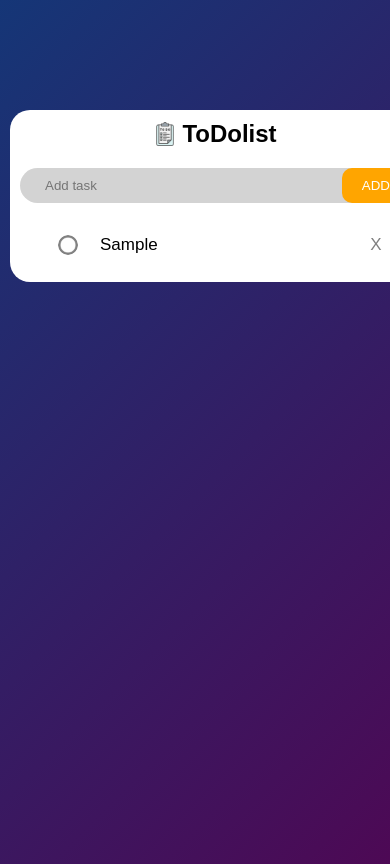
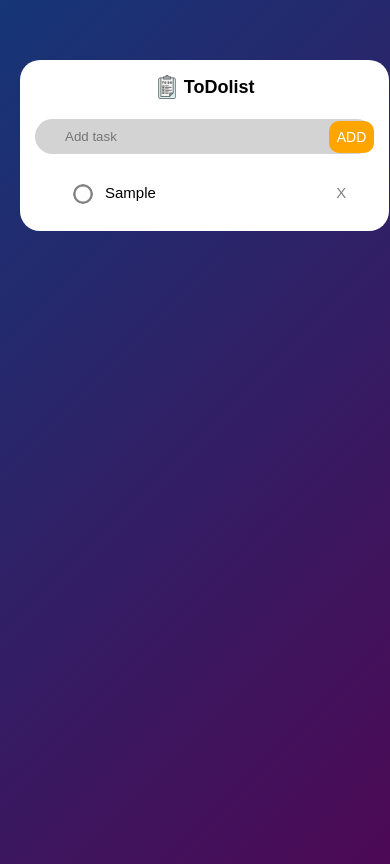
Before and after one commit to jithendra456/To-Do-list, a plain HTML site: page index.html in a window 390 px wide. Both pictures are taken after typing "Sample" into the empty fields and a click on the button "ADD". Shown: the top 864 px of the page. Drawn offline with Linux system fonts and the light colour scheme.

Commit message:
made responsive

```diff
--- a/styles.css
+++ b/styles.css
@@ -15,9 +15,6 @@
     margin: 100px auto 250px auto;
     padding: 10px;
     background: white;
-    /* display: flex; */
-    /* align-items: center;
-    justify-content: center; */
     border-radius: 20px;
 }
 .todo-container img{
@@ -97,11 +94,9 @@ ul li span{
     background-position: center;
     transform: translateY(-50%);
     right: 20px;
-    /* margin-left: 300px; */
     top: 50%;
     background-color: transparent;
     text-align: center;
-    /* transition: color 0.3s, background-color 0.3s; */
 }
 ul li span:hover{
     color: black;
@@ -114,3 +109,44 @@ ul li.checked{
 ul li.checked::before{
     background-image: url(images/checked.png);
 }
+@media (max-width: 600px) {
+    body {
+        overflow: hidden;
+    }
+    .todo-container {
+        margin: 50px 0px 125px 0px;
+        padding: 15px;
+        width: 87%;
+    }
+
+    #input-box {
+        padding: 10px;
+    }
+
+    #input-button {
+        padding: 8px;
+        font-size: 14px;
+    }
+
+    ul li {
+        font-size: 15px;
+        padding: 10px 8px 10px 40px;
+    }
+
+    ul li span {
+        height: 18px;
+        width: 18px;
+    }
+}
+
+@media (max-width: 400px) {
+    .heading-container h2 {
+        font-size: 18px;
+    }
+    .todo-container{
+        margin-left: 10px;
+    }
+    ul li::before{
+        top: 10px;
+    }
+}
```
